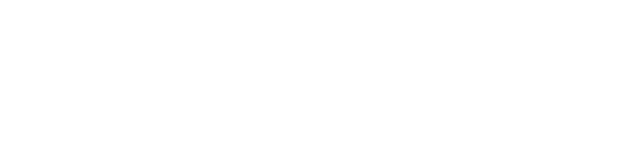
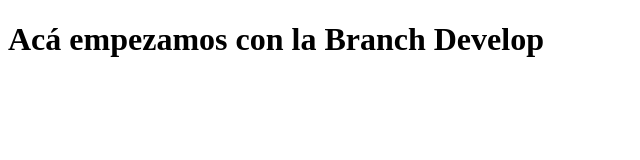
Before and after one commit to Gyrkora/Coderhouse, a plain HTML site: page index.html in a window 1280 px wide. Shown: the whole page, without its empty margins (0-640 px from the left). Drawn offline with Linux system fonts and the light colour scheme.

Commit message:
commit 2 en develop

```diff
--- a/index.html
+++ b/index.html
@@ -7,6 +7,11 @@
     <title>Pasos en clase GitHub</title>
 </head>
 <body>
+    <h1>
+        Acá empezamos con la Branch Develop
+    </h1>
+
+
 
 </body>
 </html>
```
